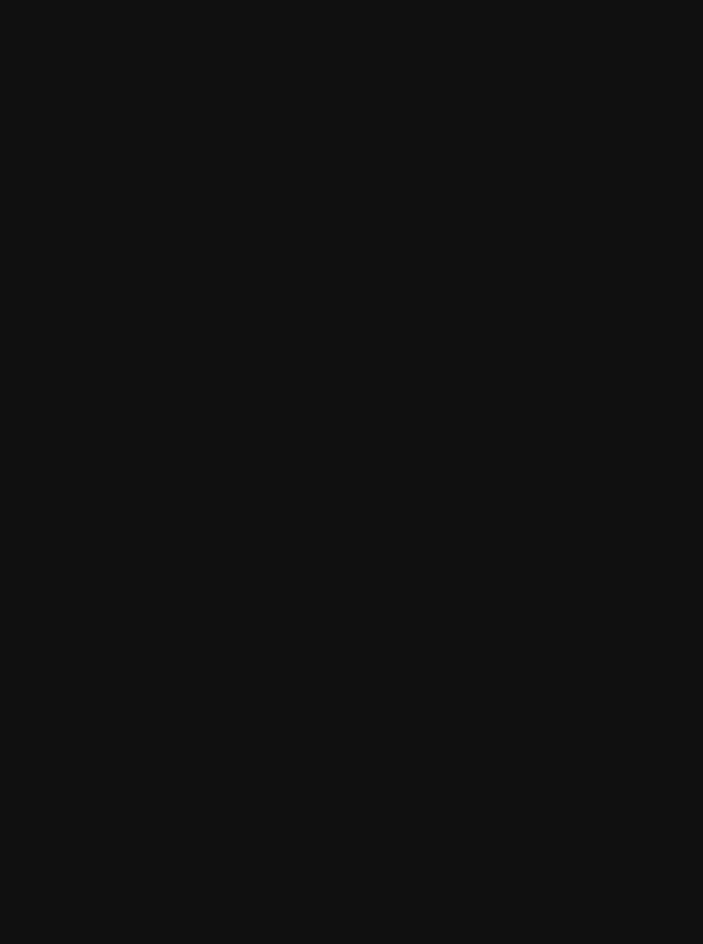
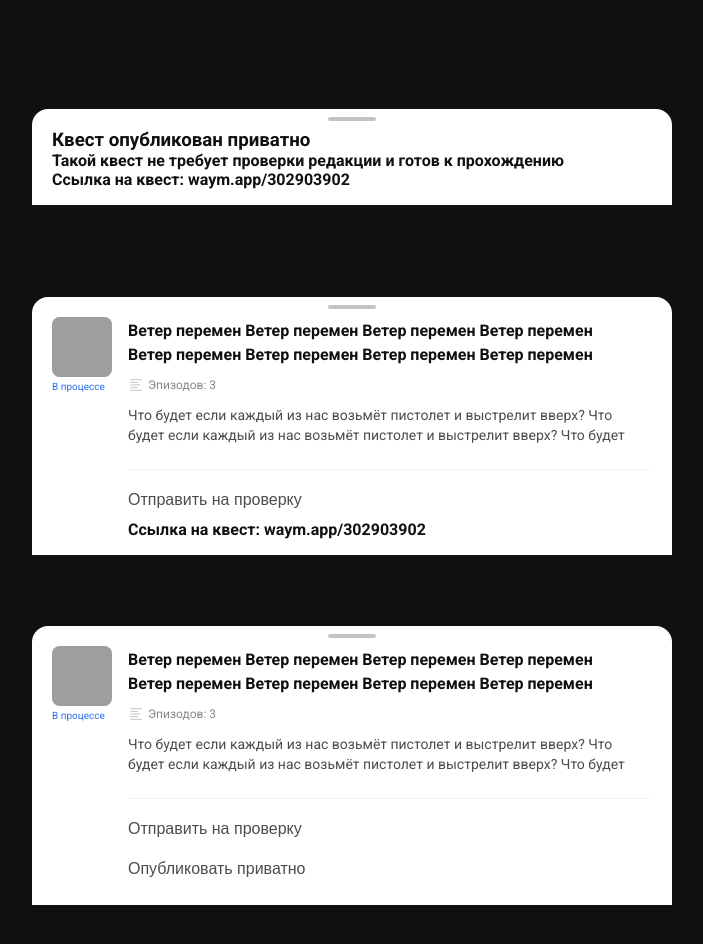
Before and after one commit to nanawebdev/quests-nuxt, a Nuxt app: page /bottomsheet in a window 1280 px wide. Before the commit this address had no page. Shown: the part 120-1064 px from the top of the page, without its empty margins (288-991 px from the left). Before the commit the page ends 800 px from the top, so only its background shows below. Built offline with nearby package versions, Linux system fonts and the light colour scheme; grey boxes are pictures that could not be loaded.

Commit message:
Добавляет страничку с демо боттомшитами

```diff
--- /dev/null
+++ b/pages/bottomsheet.vue
@@ -0,0 +1,77 @@
+<template>
+  <div class="main-wrapper">
+    <div class="container">
+      <div class="bottomsheet-wrapper">
+        <div class="bottomsheet">
+          <div class="bottomsheet-info-wrapper">
+            <h3 class="bottomsheet-title">
+              Квест опубликован приватно
+            </h3>
+            <p class="bottomsheet-description">
+              Такой квест не требует проверки
+              редакции и готов к прохождению
+            </p>
+            <div class="quest-link-wrapper">
+              Ссылка на квест:
+              <a class="quest-link">waym.app/302903902</a>
+            </div>
+          </div>
+        </div>
+      </div>
+    </div>
+    <div class="container">
+      <div class="bottomsheet-wrapper">
+        <div class="bottomsheet">
+          <QuestPreview :is-link="false" :status="'progress'" />
+          <div class="actions-wrapper">
+            <button type="button" class="bottomsheet-action">
+              Отправить на проверку
+            </button>
+
+            <div class="quest-link-wrapper">
+              Ссылка на квест:
+              <a class="quest-link">waym.app/302903902</a>
+            </div>
+          </div>
+        </div>
+      </div>
+    </div>
+    <div class="container">
+      <div class="bottomsheet-wrapper">
+        <div class="bottomsheet">
+          <QuestPreview :is-link="false" :status="'progress'" />
+          <div class="actions-wrapper">
+            <button type="button" class="bottomsheet-action">
+              Отправить на проверку
+            </button>
+
+            <button type="button" class="bottomsheet-action">
+              Опубликовать приватно
+            </button>
+          </div>
+        </div>
+      </div>
+    </div>
+  </div>
+</template>
+
+<style lang="scss" scoped>
+h3 {
+  margin: 0;
+}
+
+.main-wrapper {
+  display: flex;
+  flex-direction: column;
+}
+
+.container {
+  position: relative;
+  margin-bottom: 40px;
+  height: 310px;
+}
+
+.bottomsheet-wrapper {
+  position: absolute;
+}
+</style>
--- a/pages/index.vue
+++ b/pages/index.vue
@@ -45,6 +45,11 @@
           Лоадер
         </NuxtLink>
       </li>
+      <li>
+        <NuxtLink to="/bottomsheet">
+          BottomSheet
+        </NuxtLink>
+      </li>
     </ul>
   </div>
 </template>
```
